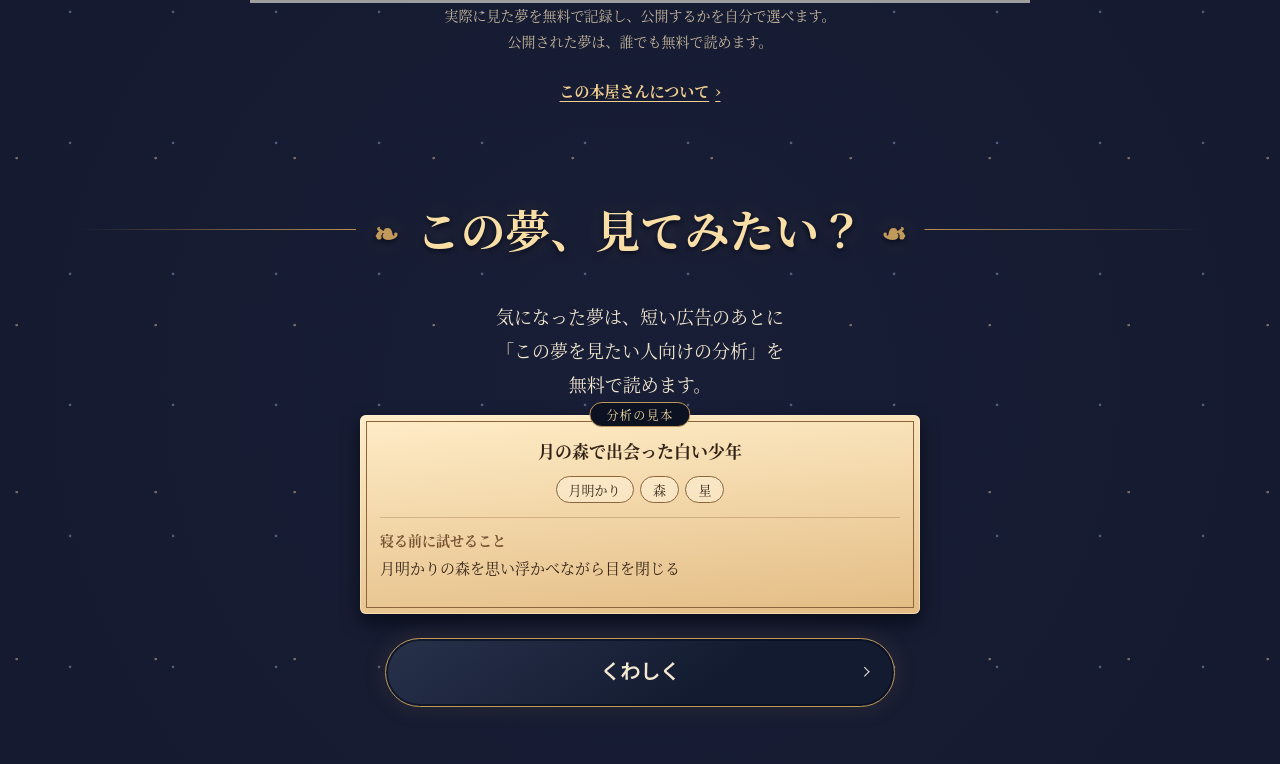
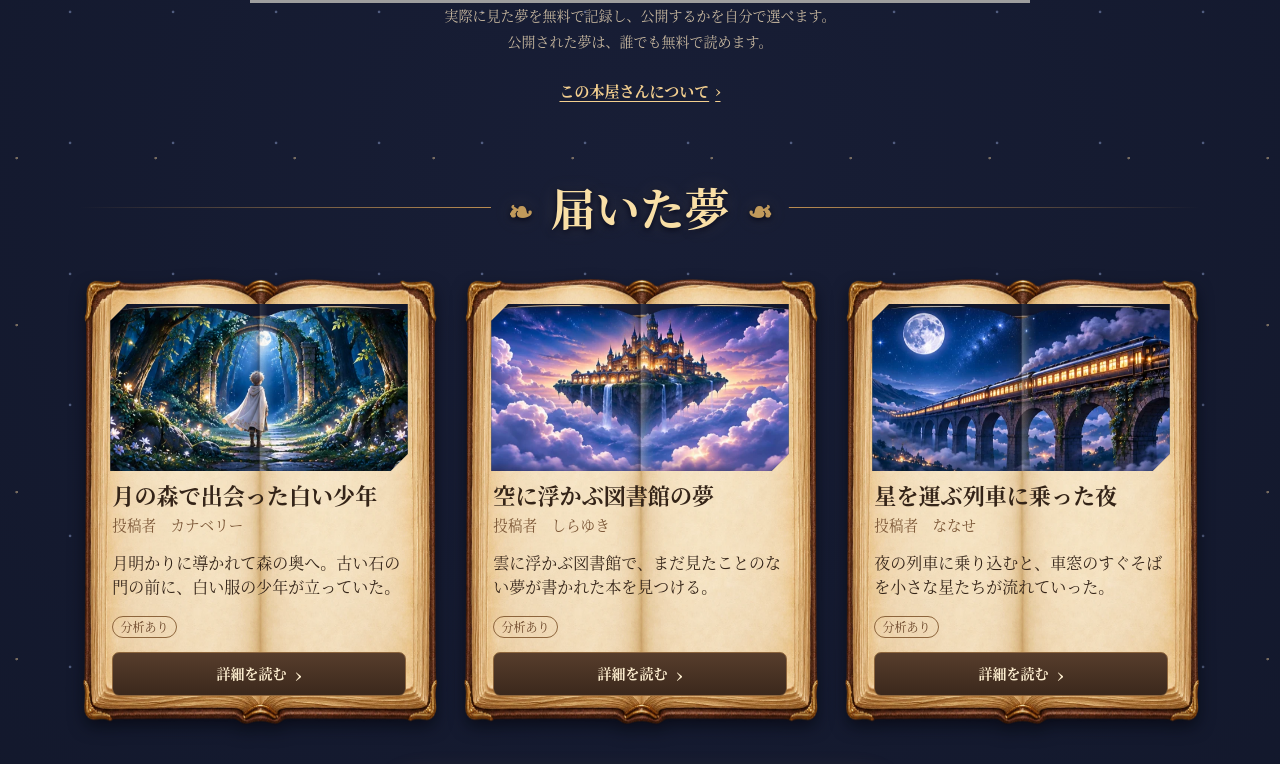
Before and after one commit to nX6mBaSq/yumehon, a plain HTML site: page index.html in a window 1280 px wide. Shown: the part 1395-2159 px from the top of the page. Drawn offline with Linux system fonts and the light colour scheme; grey boxes are pictures that could not be loaded.

Commit message:
Remove the "この夢、見てみたい？" section from the homepage
Co-Authored-By: Claude Opus 5.5 <noreply@anthropic.com>

```diff
--- a/home.js
+++ b/home.js
@@ -64,19 +64,6 @@
         <p class="home-text-link"><a href="#about">この本屋さんについて <span aria-hidden="true">›</span></a></p>
       </section>
 
-      <section class="home-section home-analysis" aria-labelledby="home-analysis-title">
-        ${heading("home-analysis-title", "この夢、見てみたい？")}
-        <p class="home-analysis-lead">気になった夢は、短い広告のあとに<br>「この夢を見たい人向けの分析」を<br>無料で読めます。</p>
-        <div class="analysis-sample">
-          <p class="sample-label">分析の見本</p>
-          <p class="sample-title">月の森で出会った白い少年</p>
-          ${tags(["月明かり", "森", "星"])}
-          <h3>寝る前に試せること</h3>
-          <p>月明かりの森を思い浮かべながら目を閉じる</p>
-        </div>
-        ${cta("help", "くわしく")}
-      </section>
-
       <section class="home-section home-dreams" aria-labelledby="home-dreams-title">
         ${heading("home-dreams-title", "届いた夢")}
         <div class="dream-books">${entries().slice(0, 3).map(({ dream, index }) => dreamCard(dream, index)).join("")}</div>
--- a/pages.css
+++ b/pages.css
@@ -32,56 +32,6 @@
   font: 700 .9375rem/1.4 var(--serif);
   text-underline-offset: .3em;
 }
-
-/* ---------- トップ：この夢、見てみたい？ ---------- */
-.home-analysis { padding-top: clamp(38px, 9.6vw, 74px); text-align: center; }
-.home-analysis-lead {
-  margin: 0 0 1.25rem;
-  font: 500 clamp(.875rem, 3.75vw, 1.125rem)/1.9 var(--serif);
-}
-.analysis-sample {
-  position: relative;
-  max-width: 560px;
-  margin: 0 auto 1.5rem;
-  padding: 1.5rem 1.25rem 1.25rem;
-  border-radius: 6px;
-  background: var(--paper);
-  color: var(--ink-brown);
-  text-align: left;
-  box-shadow: 0 8px 18px #0204099c, inset 0 0 0 1px #fff3d880;
-  outline: 1px solid #8d653c;
-  outline-offset: -7px;
-}
-.analysis-sample .sample-label {
-  position: absolute;
-  top: -.8rem;
-  left: 50%;
-  transform: translateX(-50%);
-  margin: 0;
-  padding: .1rem 1rem;
-  border: 1px solid var(--bronze);
-  border-radius: 99px;
-  background: var(--night);
-  color: var(--gold);
-  font-size: .75rem;
-  letter-spacing: .12em;
-  white-space: nowrap;
-}
-.analysis-sample .sample-title {
-  margin: 0 0 .6rem;
-  font: 700 1.0625rem/1.4 var(--serif);
-  text-align: center;
-}
-.analysis-sample .tags { justify-content: center; margin-bottom: .9rem; }
-.analysis-sample h3 {
-  margin: 0 0 .2rem;
-  padding-top: .75rem;
-  border-top: 1px solid #8d653c55;
-  font: 700 .875rem/1.5 var(--serif);
-  color: #795434;
-}
-.analysis-sample p:last-child { margin: 0; font-size: .9375rem; line-height: 1.7; }
-.home-analysis .home-cta { margin-bottom: .5rem; }
 
 /* 届いた夢カード：分析ありの印 */
 .dream-page .dream-mark { margin: 0 0 .5rem; }
@@ -260,11 +210,6 @@
   color: var(--gold);
   font-size: .8125rem;
 }
-.analysis-sample .tag {
-  border-color: #8d653c;
-  background: #fff4dc80;
-  color: var(--ink-brown);
-}
 .home-view .badge, .home-view .mark {
   border: 1px solid var(--bronze);
   border-radius: 4px;
```
